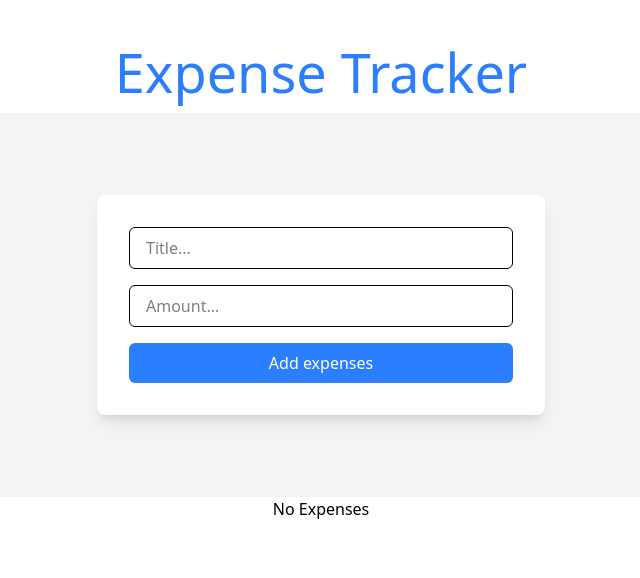
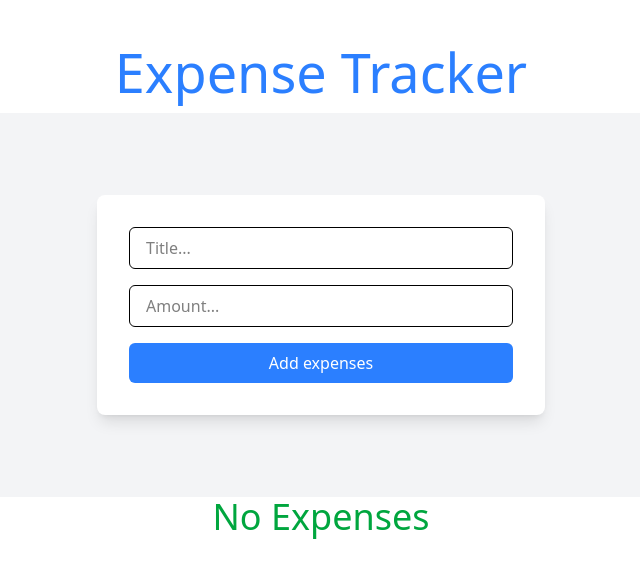
Before and after one commit to Tharindu-Theekshana/Expense-Tracker, a React (Vite) app: page / in a window 1280 px wide. Shown: the top 578 px of the page, without its empty margins (319-959 px from the left). Built offline with nearby package versions, Linux system fonts and the light colour scheme.

Commit message:
Update ExpenseList.jsx

```diff
--- a/src/components/ExpenseList.jsx
+++ b/src/components/ExpenseList.jsx
@@ -9,7 +9,7 @@ export default function ExpenseList() {
 
   return (
     <div>
-      {expenses.length ===0 ? <p>No Expenses</p>:expenses.map((expense, index)=> (<ShowExpenses key={index} expense={expense}/>))}
+      {expenses.length ===0 ? <h1 className='text-4xl text-green-600'>No Expenses</h1>:expenses.map((expense, index)=> (<ShowExpenses key={index} expense={expense}/>))}
     </div>
   )
 }
```
